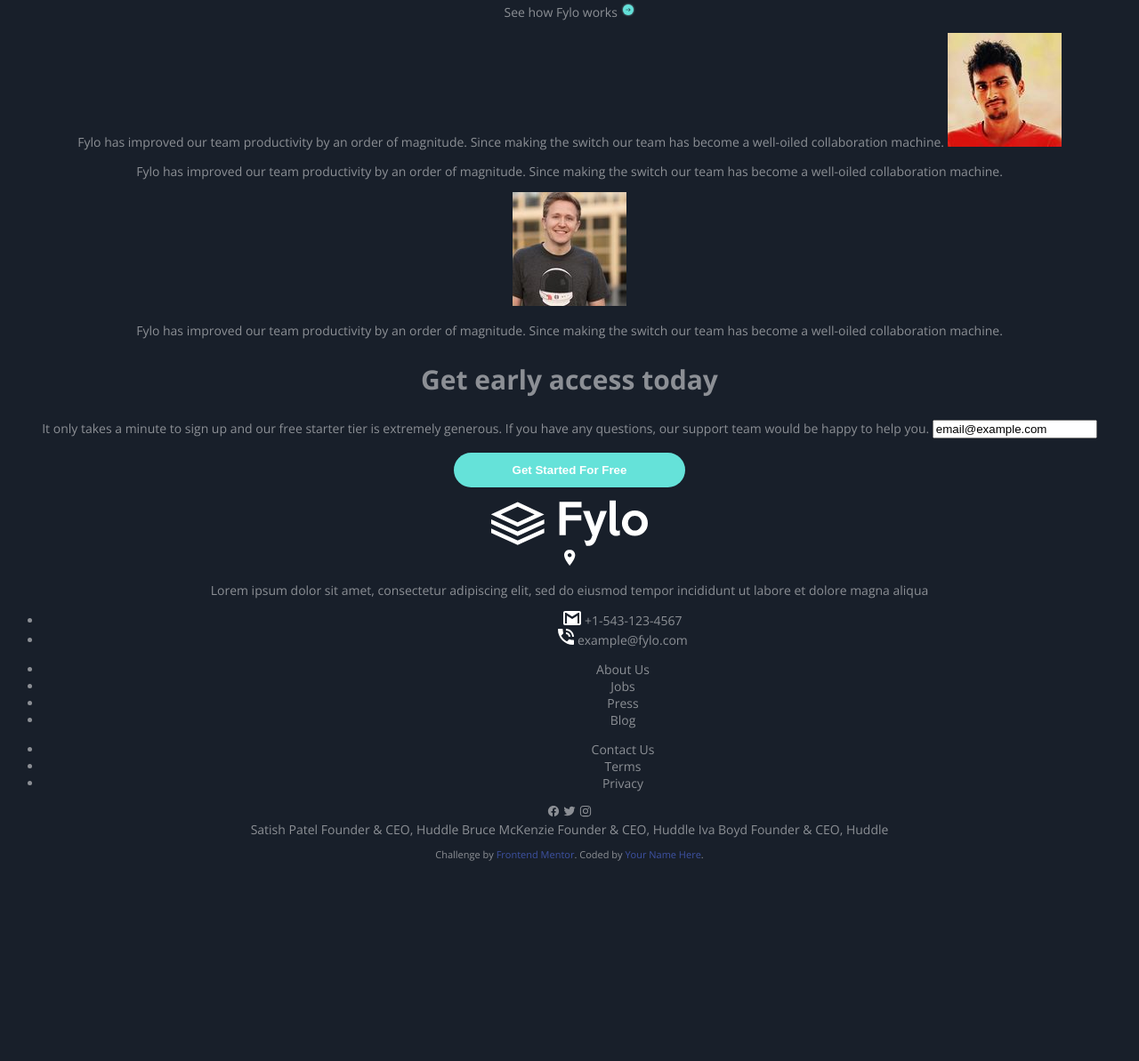
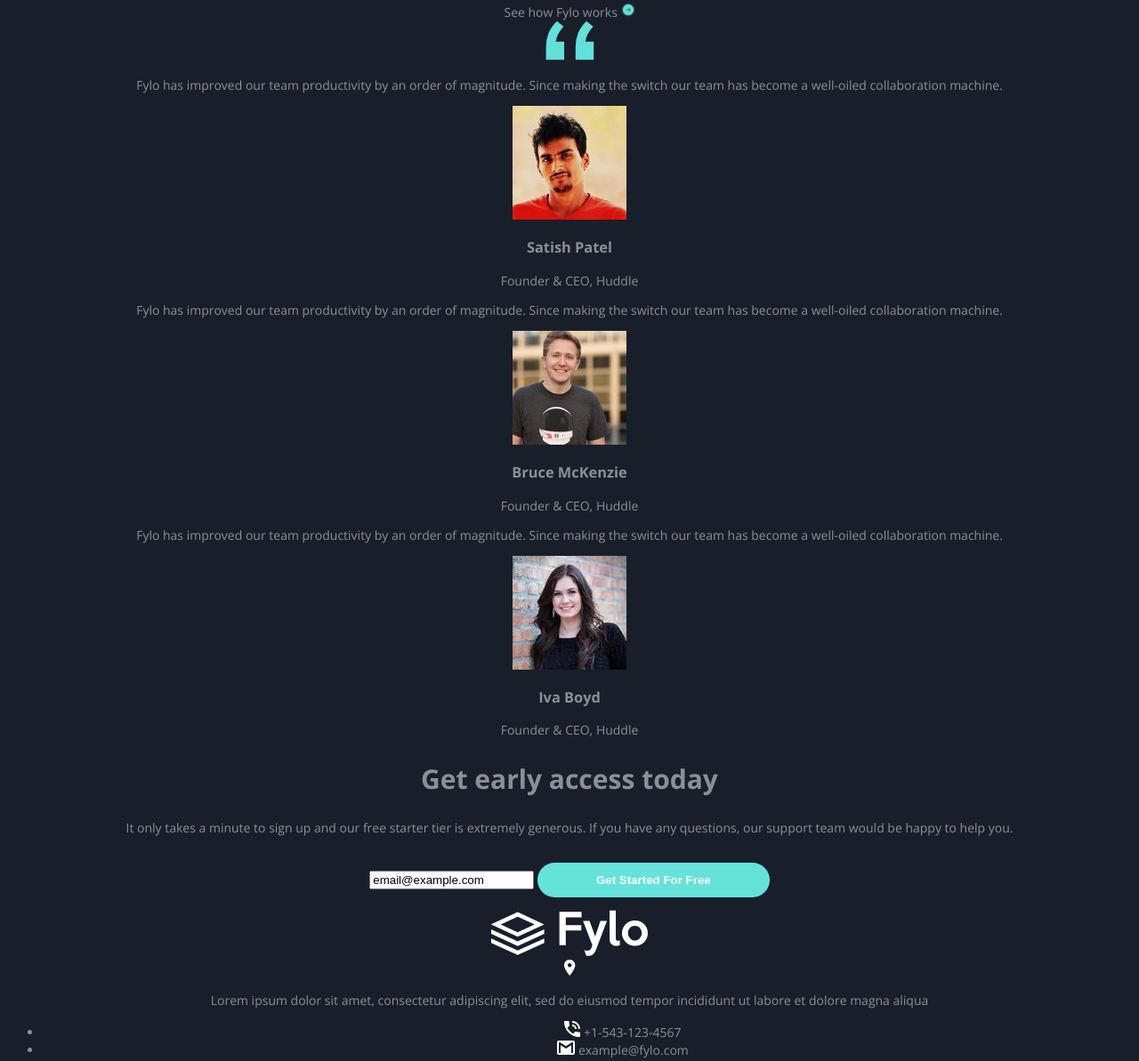
Before and after one commit to aayusranjan/Fylo-dark-theme-landing-page, a plain HTML site: page index.html in a window 1280 px wide. Shown: the part 1962-3155 px from the top of the page at 89% size. Before the commit the page ends 2941 px from the top, so only its background shows below. Drawn offline with nearby package versions, Linux system fonts and the light colour scheme; a web font is replaced by a local one.

Commit message:
Update index.html

```diff
--- a/index.html
+++ b/index.html
@@ -3,7 +3,6 @@
 <head>
   <meta charset="UTF-8">
   <meta name="viewport" content="width=device-width, initial-scale=1.0">
-  <!-- displays site properly based on user's device -->
 
   <link rel="stylesheet" href="src/styles.css">
 
@@ -11,11 +10,6 @@
 
   <title>Frontend Mentor | Fylo landing page with dark theme and features grid</title>
 
-  <!-- Feel free to remove these styles or customise in your own stylesheet 👍 -->
-  <style>
-    .attribution { font-size: 11px; text-align: center; }
-    .attribution a { color: hsl(228, 45%, 44%); }
-  </style>
 </head>
 <body>
   <!-- header -->
@@ -90,6 +84,7 @@
     <!-- Section-3 -->
     <article class="section-3">
       <img src="images/illustration-stay-productive.png" alt="">
+      <div class="content">
       <h1>
         Stay productive, wherever you are
       </h1>
@@ -102,37 +97,59 @@
         attachments required.
       </p>
       <a href="">See how Fylo works</a>
-      <img src="images/icon-arrow.svg" alt="arrow icon">
+      <a href=""><img src="images/icon-arrow.svg" alt="arrow icon"></a>
+      </div>
     </article>
-    <!-- Section-4 -->
+    <!-- Section-4 testimonial -->
+    <img class="quotes__bg" src="images/bg-quotes.png" alt="">
     <article class="section-4">
       <div class="testimonial__card">
         <p class="gray-p">
           Fylo has improved our team productivity by an order of magnitude. Since making the switch our team has
-          become a well-oiled collaboration machine.
-          <img src="images/profile-1.jpg" alt="">
+          become a well-oiled collaboration machine.</p>
+          <div class="testimonial__profile">
+            <img src="images/profile-1.jpg" alt="">
+            <div class="testimonial__details">
+              <h3>Satish Patel</h3>
+              <p class="gray-p testimonial__stats">Founder & CEO, Huddle</p>
+            </div>
+          </div>
       </div>
       <div class="testimonial__card">
         <p class="gray-p">
           Fylo has improved our team productivity by an order of magnitude. Since making the switch our team has
           become a well-oiled collaboration machine.
         </p>
-        <img src="images/profile-2.jpg" alt="">
+        <div class="testimonial__profile">
+          <img src="images/profile-2.jpg" alt="">
+          <div class="testimonial__details">
+            <h3>Bruce McKenzie</h3>
+            <p class="gray-p testimonial__stats">Founder & CEO, Huddle</p>
+          </div>
+        </div>
       </div>
       <div class="testimonial__card">
         <p class="gray-p">
           Fylo has improved our team productivity by an order of magnitude. Since making the switch our team has
           become a well-oiled collaboration machine.
         </p>
+        <div class="testimonial__profile">
+          <img src="images/profile-3.jpg" alt="">
+          <div class="testimonial__details">
+            <h3>Iva Boyd</h3>
+            <p class="gray-p testimonial__stats">Founder & CEO, Huddle</p>
+          </div>
+        </div>
       </div>
     </article>
+
     <!-- section-5 -->
     <article class="section-5">
       <form action="">
         <h1>Get early access today</h1>
         <p class="gray-p">
           It only takes a minute to sign up and our free starter tier is extremely generous. If you have any
-          questions, our support team would be happy to help you.
+          questions, our support team would be happy to help you.</p>
           <input type="mail" value="email@example.com">
           <button class="url-free-btn cyn-btn">
             Get Started For Free
@@ -146,34 +163,38 @@
     <!-- logo -->
     <img src="images/logo.svg" alt="">
     <section class="footer-menu">
-      <article>
+      <article class="location">
         <img src="images/icon-location.svg" alt="">
         <p class="gray-p">
           Lorem ipsum dolor sit amet, consectetur adipiscing elit, sed do eiusmod tempor incididunt ut labore et
           dolore magna aliqua
         </p>
       </article>
-      <article>
+      <article class="contacts">
         <ul class="gray-p">
           <li>
-            <img src="images/icon-email.svg" alt="">
+            <img src="images/icon-phone.svg" alt="">
             <a href="">
               +1-543-123-4567
             </a>
           </li>
           <li>
-            <img src="images/icon-phone.svg" alt="">
+            <img src="images/icon-email.svg" alt="">
             <a href="">
               example@fylo.com
             </a>
           </li>
         </ul>
+      </article>
+      <article>
         <ul class="gray-p">
           <li><a href="">About Us</a></li>
           <li><a href="">Jobs</a></li>
           <li><a href="">Press</a></li>
           <li><a href="">Blog</a></li>
         </ul>
+      </article>
+      <article>
         <ul class="gray-p">
           <li><a href="">Contact Us</a></li>
           <li><a href="">Terms</a></li>
@@ -188,26 +209,12 @@
     </section>
   </footer>
 
-
-  Satish Patel
-  Founder & CEO, Huddle
-
-
-
-  Bruce McKenzie
-  Founder & CEO, Huddle
-
-
-
-  Iva Boyd
-  Founder & CEO, Huddle
-
-  <footer>
+  <!-- <footer>
     <p class="attribution">
       Challenge by <a href="https://www.frontendmentor.io?ref=challenge" target="_blank">Frontend Mentor</a>.
       Coded by <a href="#">Your Name Here</a>.
     </p>
-  </footer>
+  </footer> -->
 
   <script type="module" src="https://unpkg.com/ionicons@5.5.2/dist/ionicons/ionicons.esm.js"></script>
   <script nomodule src="https://unpkg.com/ionicons@5.5.2/dist/ionicons/ionicons.js"></script>
```
